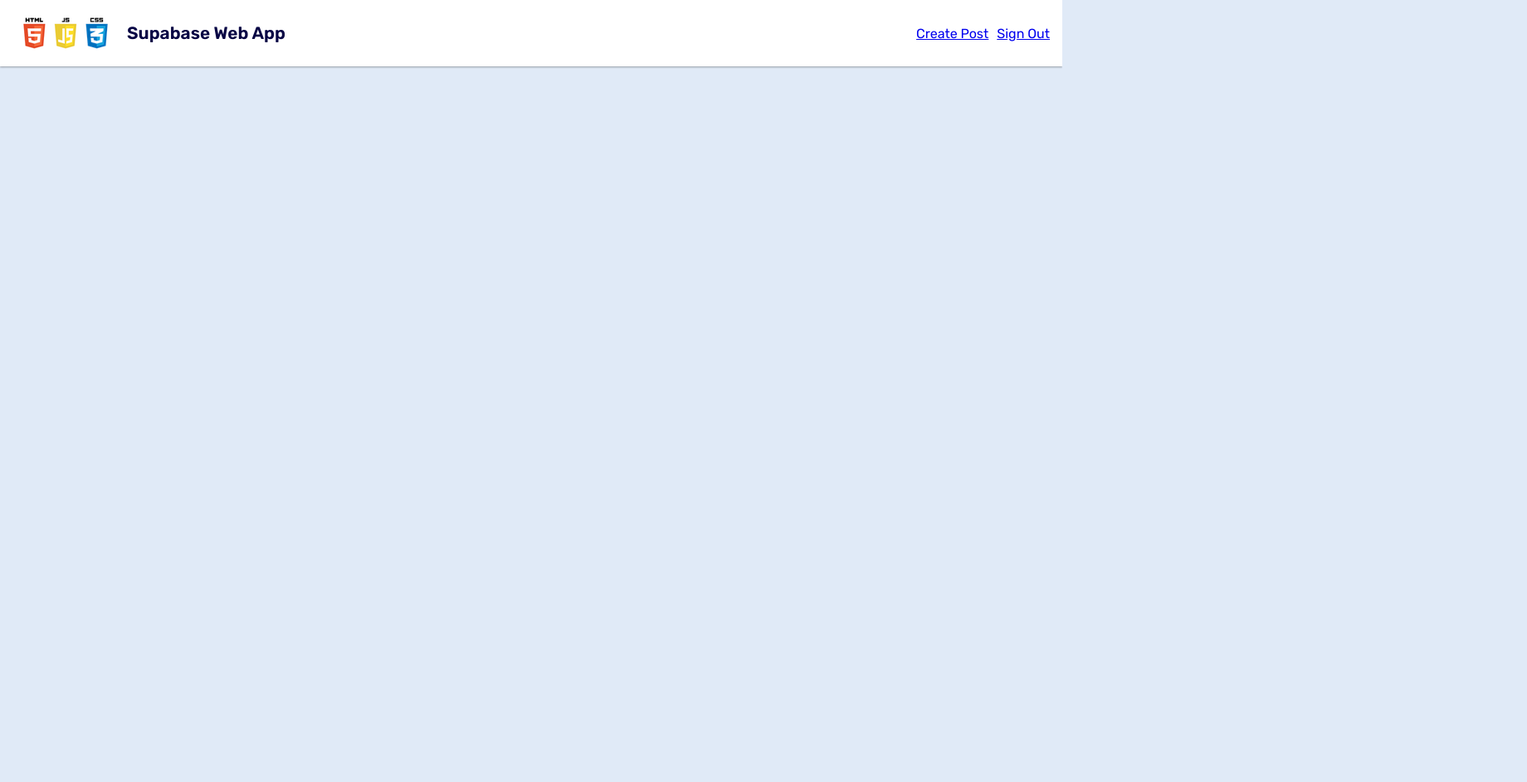
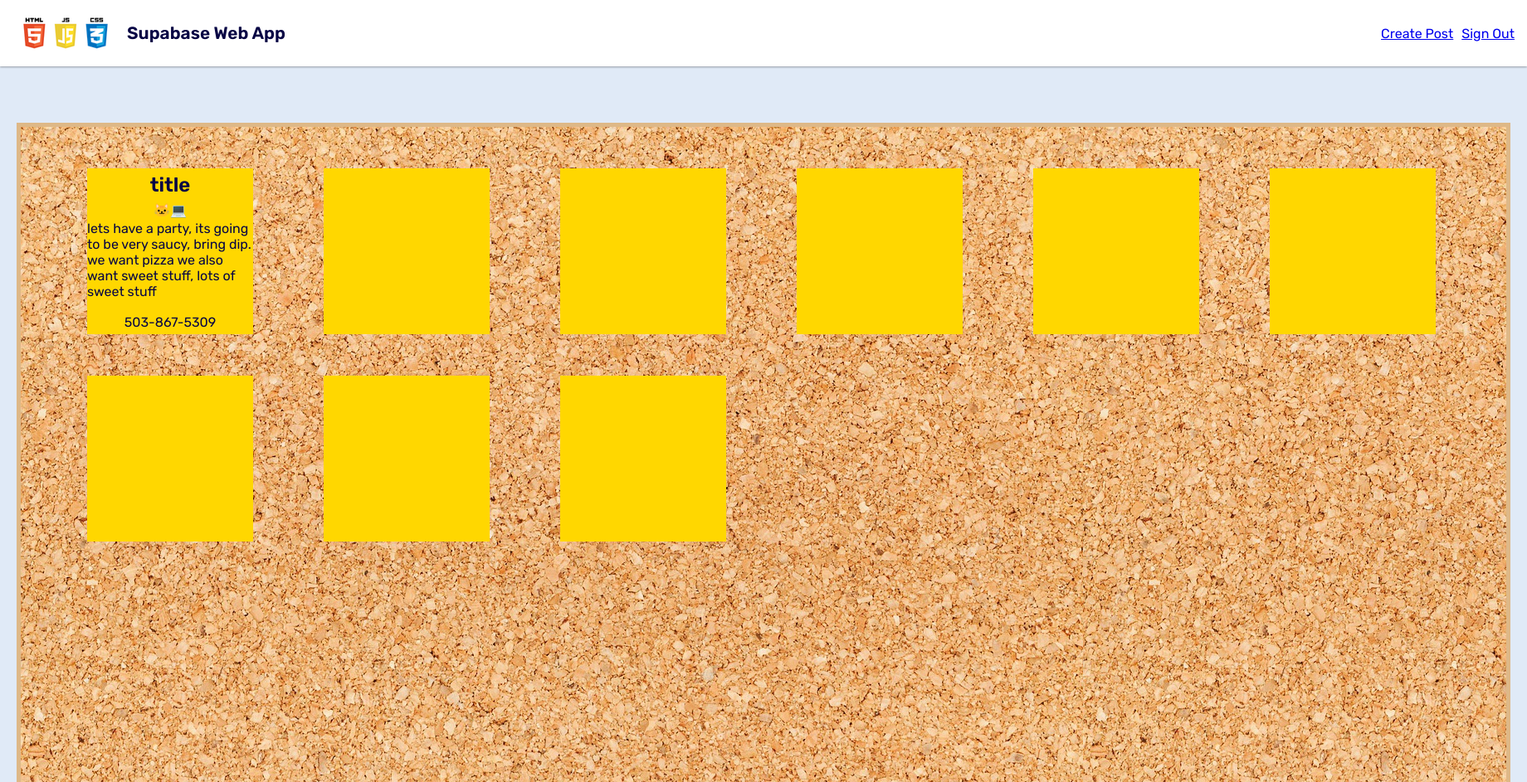
Before and after one commit to tylerww91/web-build-bulletin-board, a plain HTML site: page index.html in a window 1280 px wide. Shown: the top 943 px of the page at 83% size, 1840 px wide, since content can reach past the window. Before the commit the page ends 800 px from the top, so only its background shows below. Drawn offline with nearby package versions, Linux system fonts and the light colour scheme.

Commit message:
adds placeholder html to make sure css styling works correctly pre-render function. shows bulletin of posts

```diff
--- a/index.html
+++ b/index.html
@@ -40,7 +40,23 @@
 
         <main>
             <p id="error-display" class="error"></p>
-            <ul id="post-list"></ul>
+
+            <ul id="post-list">
+                <li>
+                    <h2>title</h4>
+                    <span>🐱‍💻</span>
+                    <p>lets have a party, its going to be very saucy, bring dip. we want pizza we also want sweet stuff, lots of sweet stuff</p>
+                    <p>503-867-5309</p>
+                </li>
+                <li></li>
+                <li></li>
+                <li></li>
+                <li></li>
+                <li></li>
+                <li></li>
+                <li></li>
+                <li></li>
+            </ul>
         </main>
     </body>
 </html>
--- a/styles/global.css
+++ b/styles/global.css
@@ -69,3 +69,39 @@ main {
 .hidden {
     display: none;
 }
+
+#post-list {
+    display: grid;
+    grid-template-columns: repeat(auto-fill, minmax(275px, 1fr));
+    grid-auto-rows: 250px;
+    height: 800px;
+    width: 1800px;
+    position: relative;
+    margin: 0 auto;
+    padding-top: 50px;
+    padding-left: 80px;
+    border: 5px solid burlywood;
+
+    background-image: url(/assets/bulletin-board.jpg);
+}
+
+li {
+    display: grid;
+    grid-template-rows: 40px 20px 100px 1fr;
+    /* grid-template-columns: repeat(auto-fill, minmax(275px, 1fr)); */
+    /* grid-auto-rows: 400px; */
+    /* gap: 10px; */
+    height: 200px;
+    width: 200px;
+    background-color: gold;
+    justify-items: center;
+    align-items: center;
+}
+
+li h2,
+li p {
+    /* padding: -5px 10px; */
+}
+
+li h2 {
+}
```
Also changed, not shown: post-editor/index.html (+1 -1 lines), assets/bulletin-board.jpg (added).
